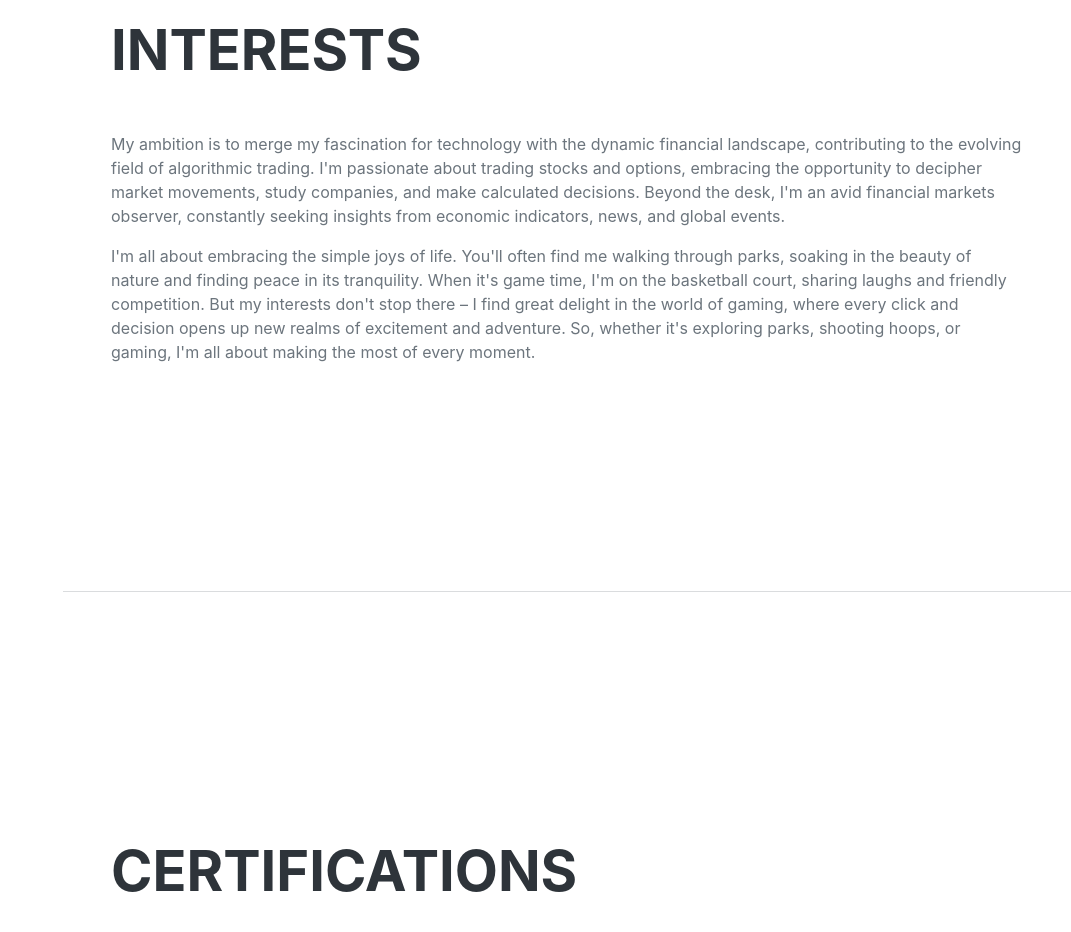
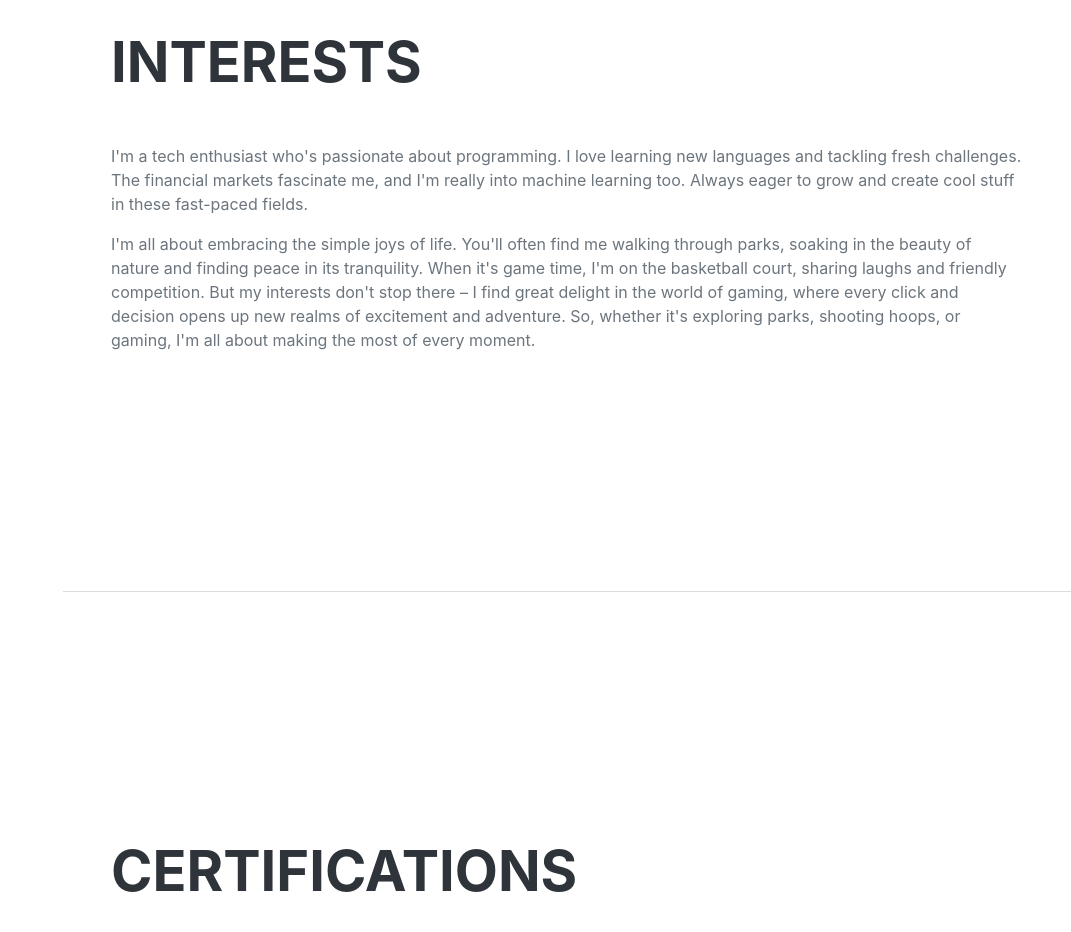
Before and after one commit to ahussein0/ahussein0.github.io, a plain HTML site: page index.html in a window 1280 px wide. Shown: the part 6260-7192 px from the top of the page, without its empty margins (209-1280 px from the left). Drawn offline with Linux system fonts and the light colour scheme; some packages are replaced by stand-ins of ours; files that its build step writes are made by us from their sources; a script that the page names is missing; a web font is replaced by a local one.

Commit message:
Update index.html

```diff
--- a/index.html
+++ b/index.html
@@ -226,7 +226,7 @@
             <section class="resume-section" id="interests">
                 <div class="resume-section-content">
                     <h2 class="mb-5">Interests</h2>
-                    <p>My ambition is to merge my fascination for technology with the dynamic financial landscape, contributing to the evolving field of algorithmic trading. I'm passionate about trading stocks and options, embracing the opportunity to decipher market movements, study companies, and make calculated decisions. Beyond the desk, I'm an avid financial markets observer, constantly seeking insights from economic indicators, news, and global events.</p>
+                    <p>I'm a tech enthusiast who's passionate about programming. I love learning new languages and tackling fresh challenges. The financial markets fascinate me, and I'm really into machine learning too. Always eager to grow and create cool stuff in these fast-paced fields.</p>
                     <p class="mb-0">I'm all about embracing the simple joys of life. You'll often find me walking through parks, soaking in the beauty of nature and finding peace in its tranquility. When it's game time, I'm on the basketball court, sharing laughs and friendly competition. But my interests don't stop there – I find great delight in the world of gaming, where every click and decision opens up new realms of excitement and adventure. So, whether it's exploring parks, shooting hoops, or gaming, I'm all about making the most of every moment.</p>
                 </div>
             </section>
```
